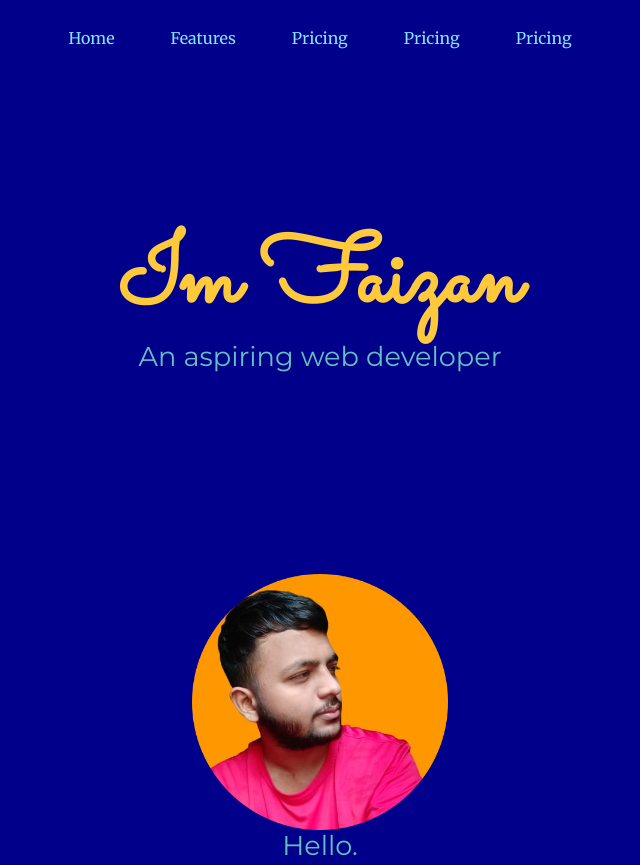
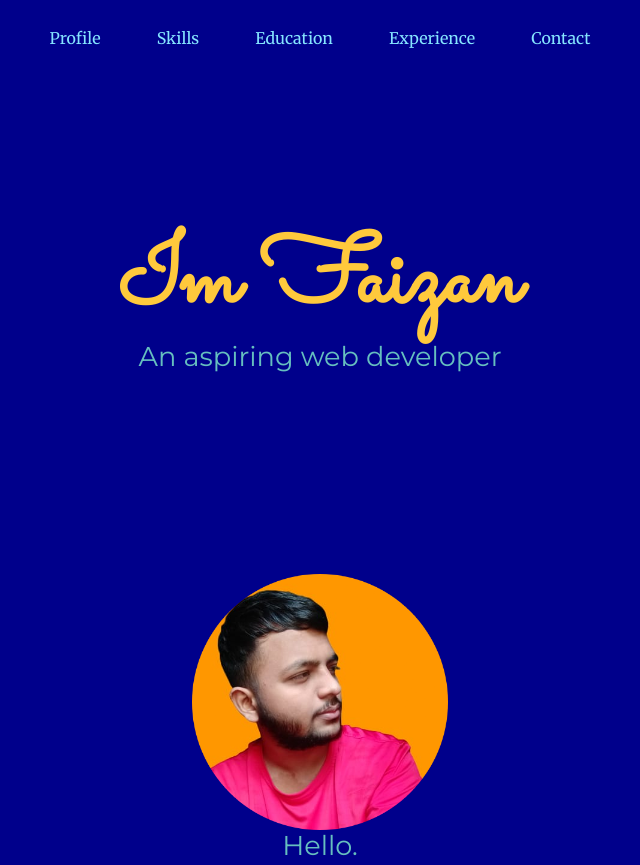
Before and after one commit to Faizanahmedsy/Portfolio-1, a plain HTML site: page index.html in a window 1280 px wide. Shown: the top 865 px of the page, without its empty margins (320-960 px from the left). Drawn offline with nearby package versions, Linux system fonts and the light colour scheme.

Commit message:
Update index.html Updated Navbar and skills section

```diff
--- a/index.html
+++ b/index.html
@@ -2,7 +2,6 @@
 <html lang="en">
 
 <head>
-
     <meta charset="UTF-8">
     <meta http-equiv="X-UA-Compatible" content="IE=edge">
     <meta name="viewport" content="width=device-width, initial-scale=1.0">
@@ -10,8 +9,10 @@
     <title>Faizanahmed</title>
     <link rel="icon" href="favicon.ico?v=2">
 
+<!--  bootstrap css -->
     <link href="https://cdn.jsdelivr.net/npm/bootstrap@5.2.3/dist/css/bootstrap.min.css" rel="stylesheet" integrity="sha384-rbsA2VBKQhggwzxH7pPCaAqO46MgnOM80zW1RWuH61DGLwZJEdK2Kadq2F9CUG65" crossorigin="anonymous">
 
+<!--     Custom Css -->
     <link rel="stylesheet" href="css/style.css">
 
 
@@ -30,11 +31,11 @@
     </button>
     <div class="collapse navbar-collapse" id="navbarNavAltMarkup">
       <div class="navbar-nav mx-auto">
-        <a class="nav-link" aria-current="page" href="#">Home</a>
-        <a class="nav-link" href="#">Features</a>
-        <a class="nav-link" href="#">Pricing</a>
-        <a class="nav-link" href="#">Pricing</a>
-        <a class="nav-link" href="#">Pricing</a>
+        <a class="nav-link" aria-current="page" href="#">Profile</a>
+        <a class="nav-link" href="#">Skills</a>
+        <a class="nav-link" href="#">Education</a>
+        <a class="nav-link" href="#">Experience</a>
+        <a class="nav-link" href="#">Contact</a>
       </div>
     </div>
   </div>
@@ -110,7 +111,7 @@
         <svg class="bi text-body-secondary flex-shrink-0 me-3" width="1.75em" height="1.75em"><use xlink:href="#geo-fill"></use></svg>
         <div>
           <h3 class="fw-bold mb-0 fs-4">Bootstrap 5</h3>
-          <p>Paragraph of text beneath the heading to explain the heading.</p>
+          <p>Have a mastery in bootstrap and React Bootstrap</p>
         </div>
       </div>
       <div class="col d-flex align-items-start">
```
